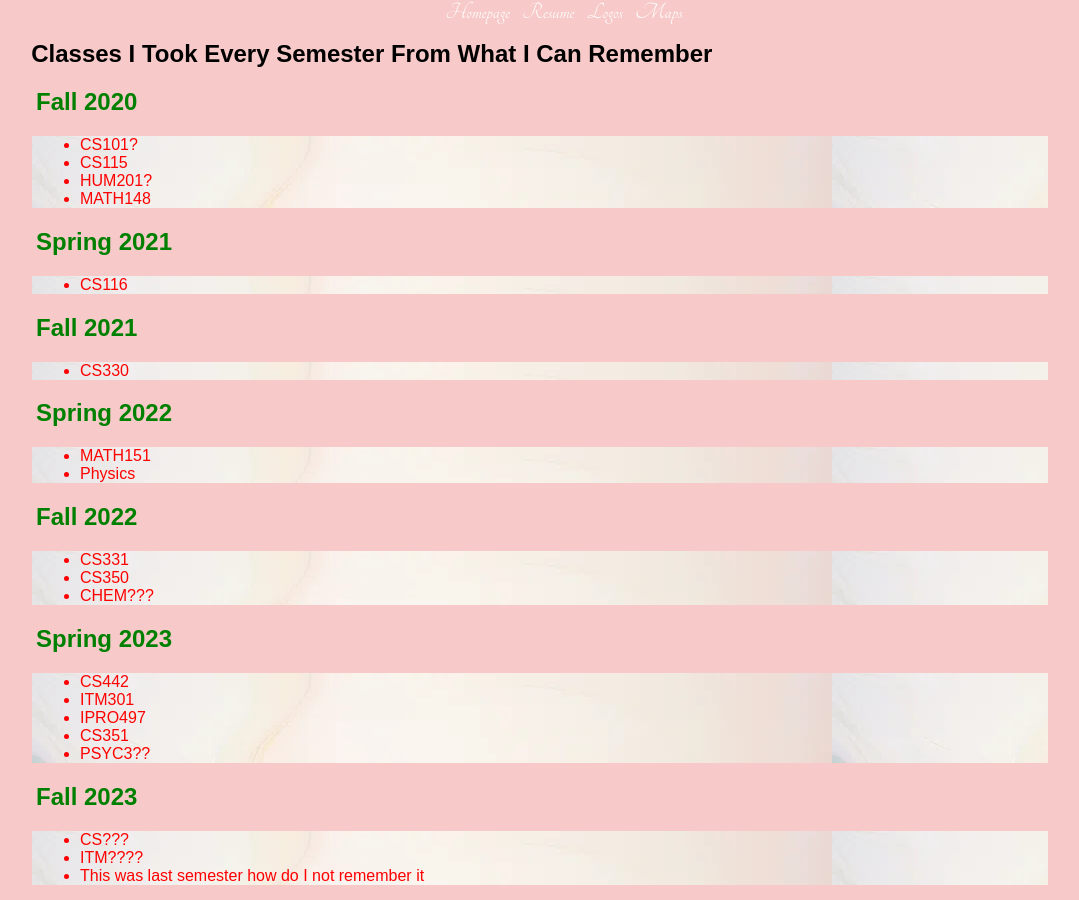
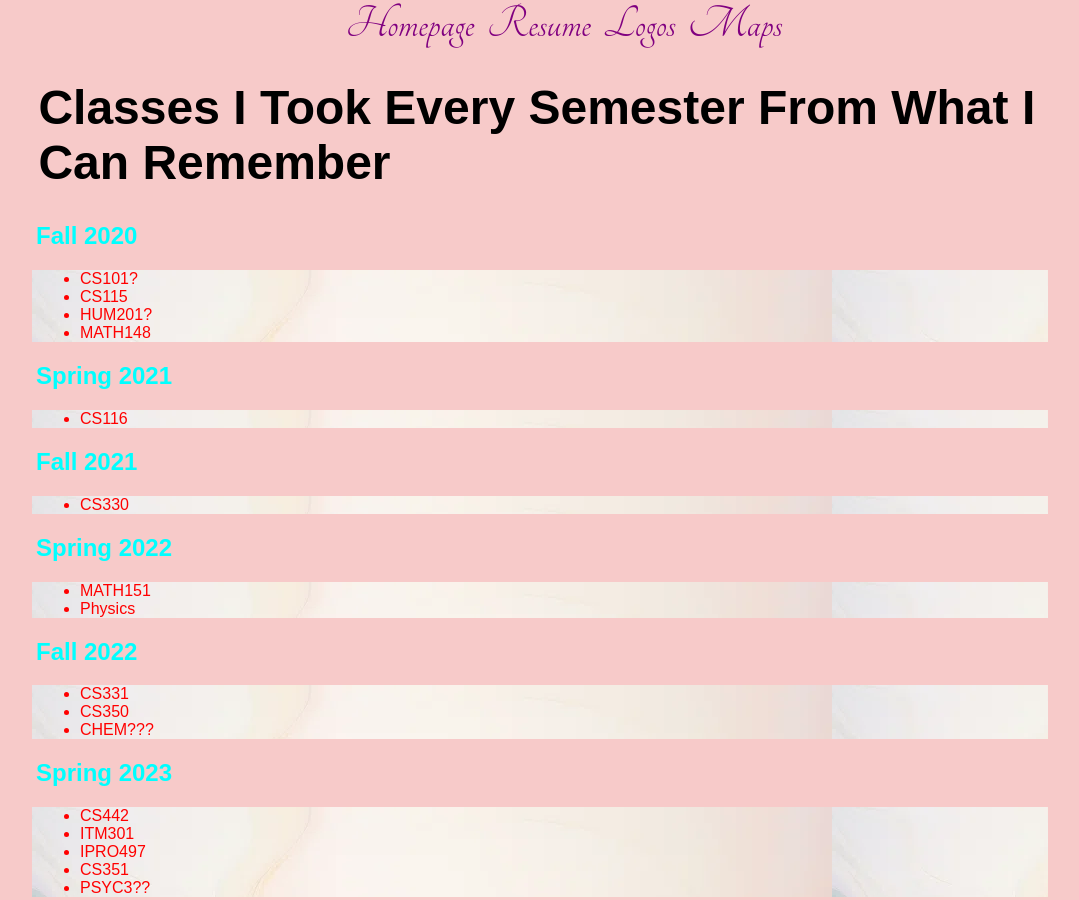
Before and after one commit to georgegregjr/project3ITMD, a plain HTML site: page index.html in a window 1280 px wide. Shown: the top 900 px of the page, without its empty margins (104-1183 px from the left). Drawn offline with Linux system fonts and the light colour scheme; a web font is replaced by a local one.

Commit message:
should be correctly fixed CSS for two different sizes

```diff
--- a/css/styles.css
+++ b/css/styles.css
@@ -57,7 +57,7 @@ ul {
 }
 
 .homepage h2 {
-  color: aqua
+  color: orange;
 }
 
 .homepage ul li {
@@ -190,14 +190,22 @@ ul {
     background-color: purple;
   }
   .homepage ul li {
-  font-family: 'Gabriela', Helvetica, sans-serif;
-  color: black;
+    font-family: 'Gabriela', Helvetica, sans-serif;
+    color: black;
+  }
+
+    .homepage h2 {
+      color: green;
   }
 }
 
 @media screen and (min-width: 58.125em) {
   .homepage h2 {
-    color: green;
+    color: aqua;
+  }
+    .homepage ul li a {
+    font-size: 3em;
+    color: purple;
   }
 
   .homepage ul li {
@@ -217,4 +225,7 @@ ul {
   .homepage footer {
     background-color: aquamarine;
   }
+  .homepage h1 {
+    font-size: 3em;
+  }
 }
```
